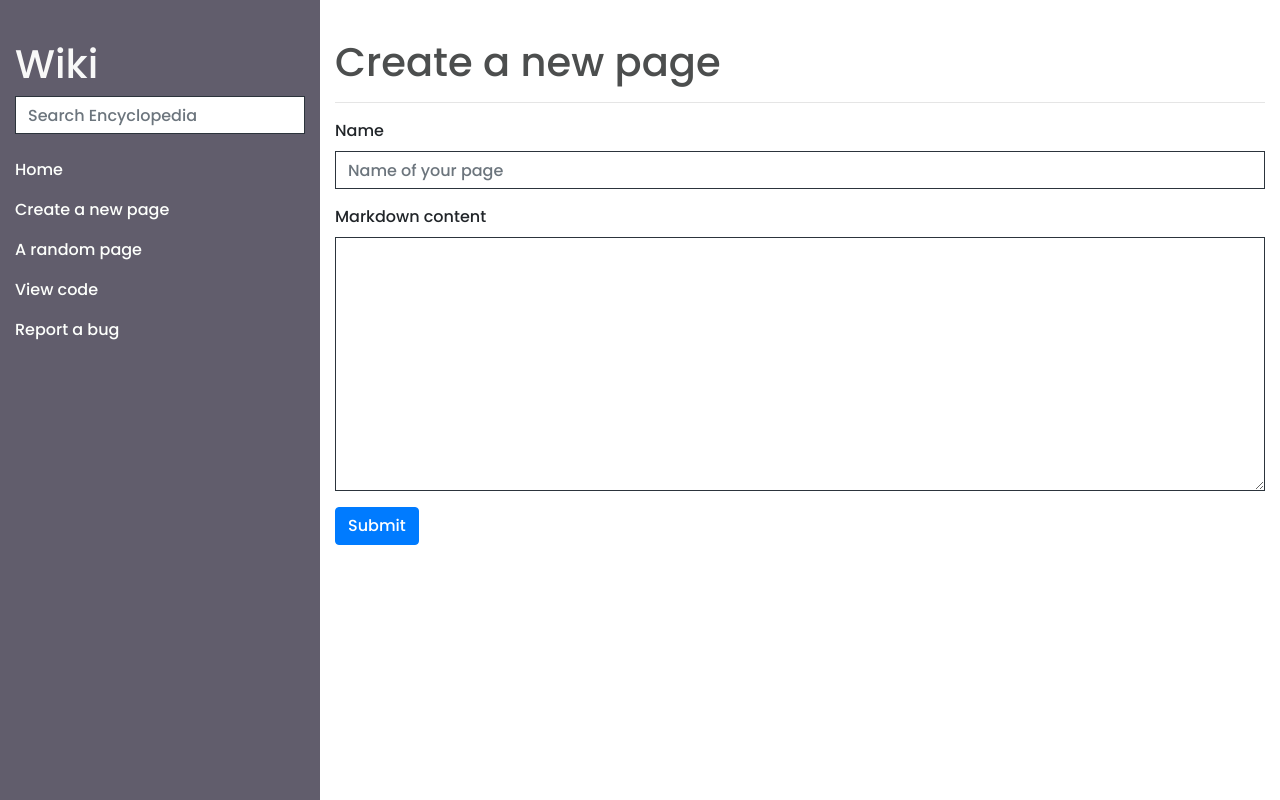
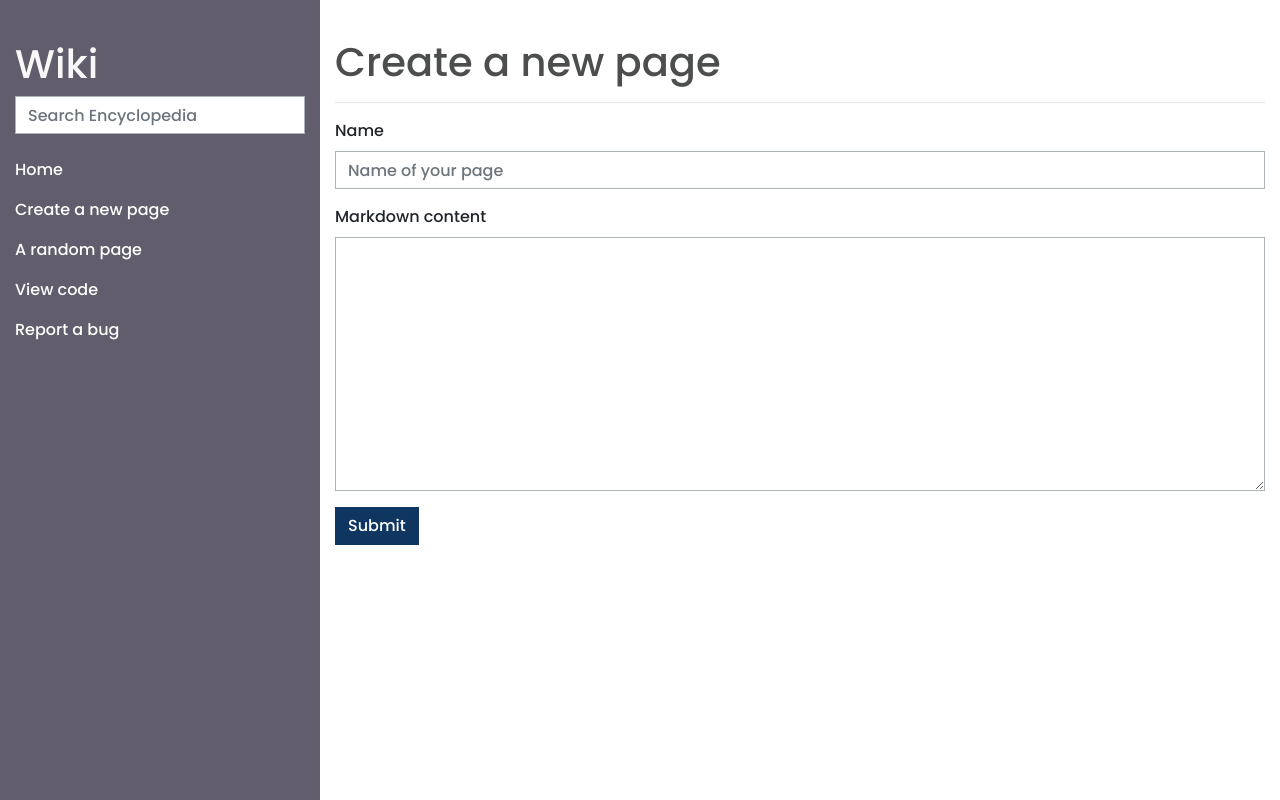
Before and after one commit to minhajul-karim/wiki_client, a React (Create React App) app: page /create in a window 1280 px wide. Built offline with nearby package versions, Linux system fonts and the light colour scheme; no server answers.

Commit message:
Change form border, button style

```diff
--- a/src/index.css
+++ b/src/index.css
@@ -48,7 +48,7 @@ textarea {
 }
 
 .form-control {
-  border: 1px solid #2c343c !important;
+  border: 1px solid #acb3b9 !important;
   border-radius: 0rem !important;
 }
 
@@ -89,6 +89,17 @@ textarea {
   text-decoration: none;
 }
 
+.btn-primary {
+  background-color: #0f3660 !important;
+  border-color: #0f3660 !important;
+  border-radius: 0rem !important;
+}
+
+.btn-primary:hover {
+  background-color: #615d6c !important;
+  border-color: #615d6c !important;
+}
+
 @media all and (max-width: 767px) {
   .sidebar {
     min-height: 360px;
```
